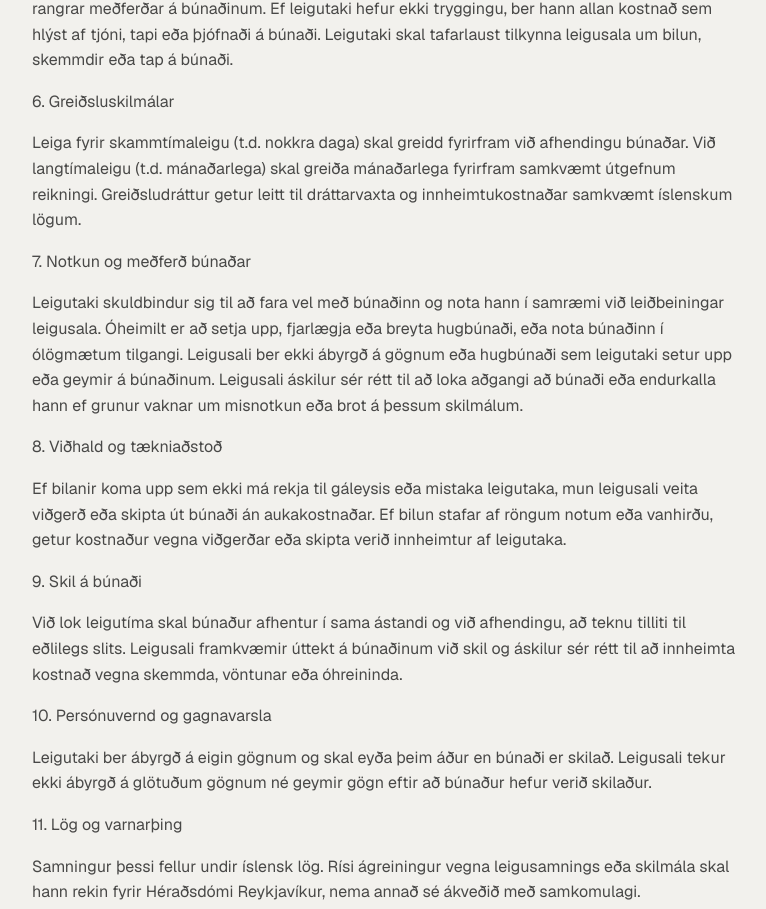
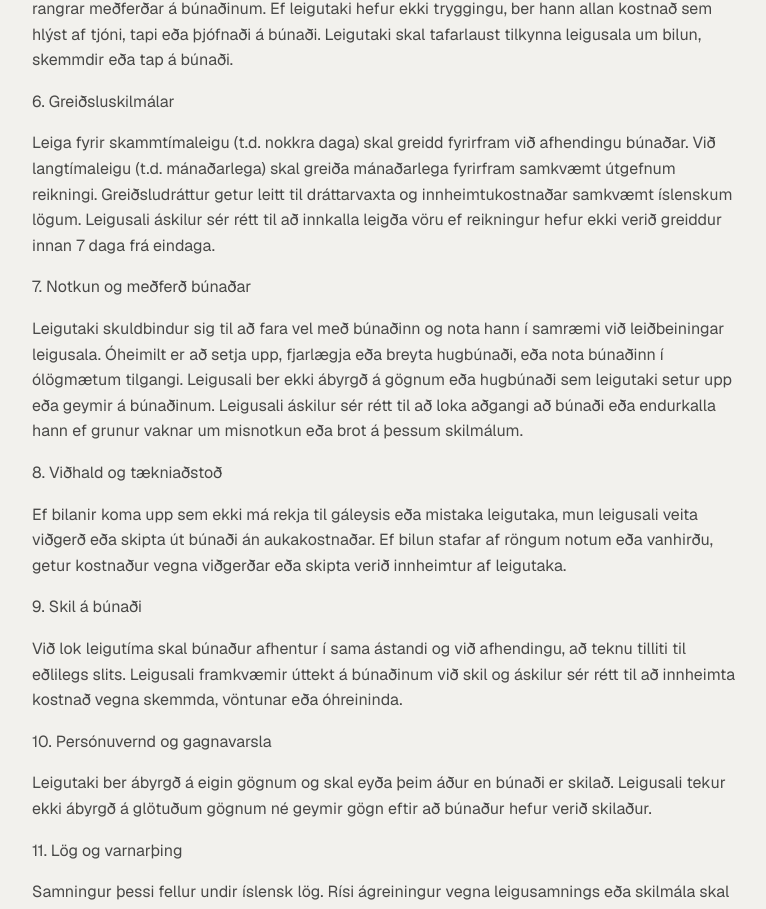
Before and after one commit to throsturbj/tolvuleiga-nextjs, a Next.js app: page /legal in a window 1280 px wide. Shown: the part 872-1781 px from the top of the page, without its empty margins (256-1022 px from the left). Built offline with nearby package versions, Linux system fonts and the light colour scheme; no server answers.

Commit message:
fix legal stuff

```diff
--- a/src/app/legal/page.tsx
+++ b/src/app/legal/page.tsx
@@ -25,7 +25,8 @@ Leigutaki skal tafarlaust tilkynna leigusala um bilun, skemmdir eða tap á bún
 			<p className="text-black/70 dark:text-white/70">6. Greiðsluskilmálar</p>
 			<p className="text-black/70 dark:text-white/70">Leiga fyrir skammtímaleigu (t.d. nokkra daga) skal greidd fyrirfram við afhendingu búnaðar.
 Við langtímaleigu (t.d. mánaðarlega) skal greiða mánaðarlega fyrirfram samkvæmt útgefnum reikningi.
-Greiðsludráttur getur leitt til dráttarvaxta og innheimtukostnaðar samkvæmt íslenskum lögum.</p>
+Greiðsludráttur getur leitt til dráttarvaxta og innheimtukostnaðar samkvæmt íslenskum lögum.
+Leigusali áskilur sér rétt til að innkalla leigða vöru ef reikningur hefur ekki verið greiddur innan 7 daga frá eindaga.</p>
 			<p className="text-black/70 dark:text-white/70">7. Notkun og meðferð búnaðar</p>
 			<p className="text-black/70 dark:text-white/70">Leigutaki skuldbindur sig til að fara vel með búnaðinn og nota hann í samræmi við leiðbeiningar leigusala.
 Óheimilt er að setja upp, fjarlægja eða breyta hugbúnaði, eða nota búnaðinn í ólögmætum tilgangi.
```
